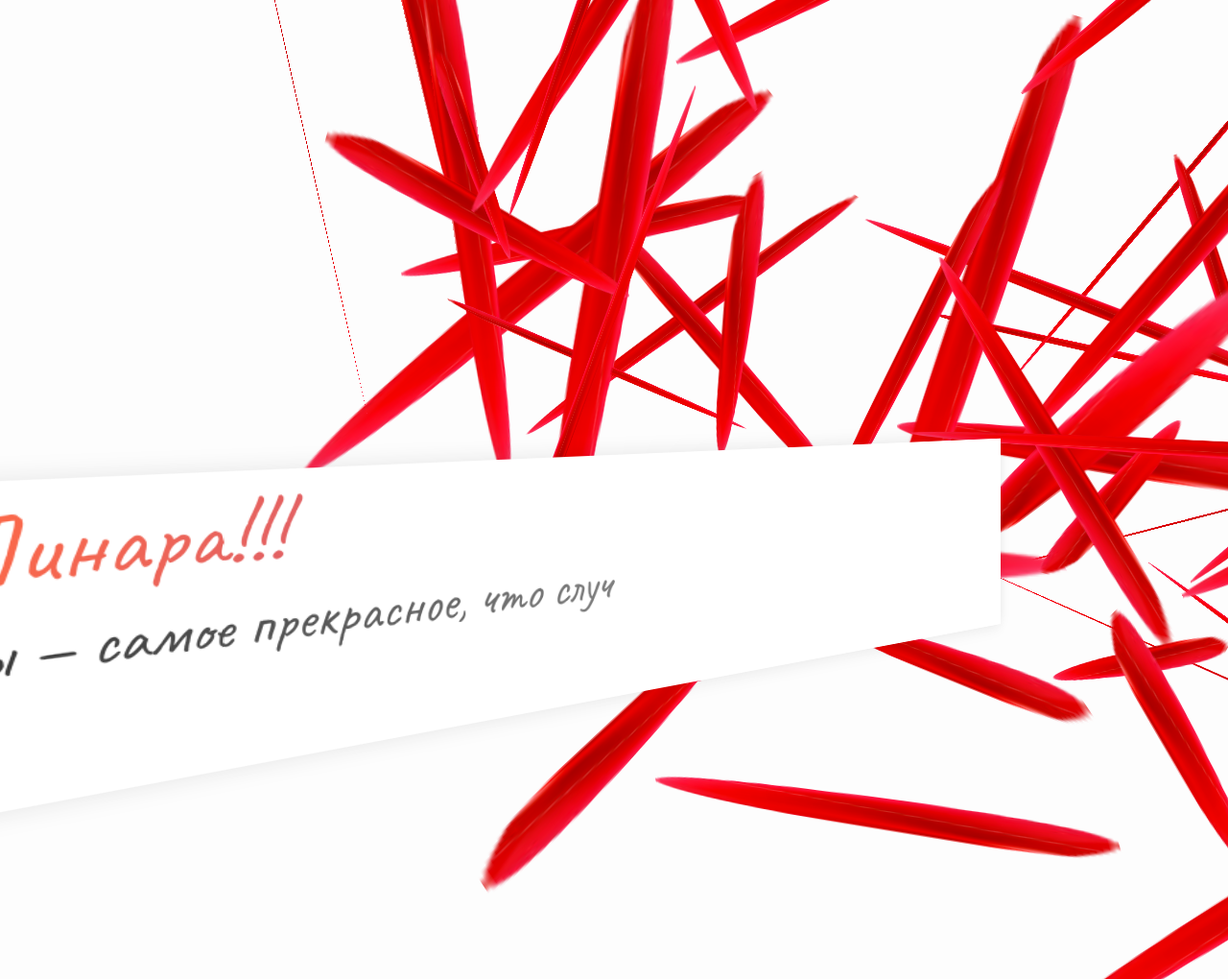
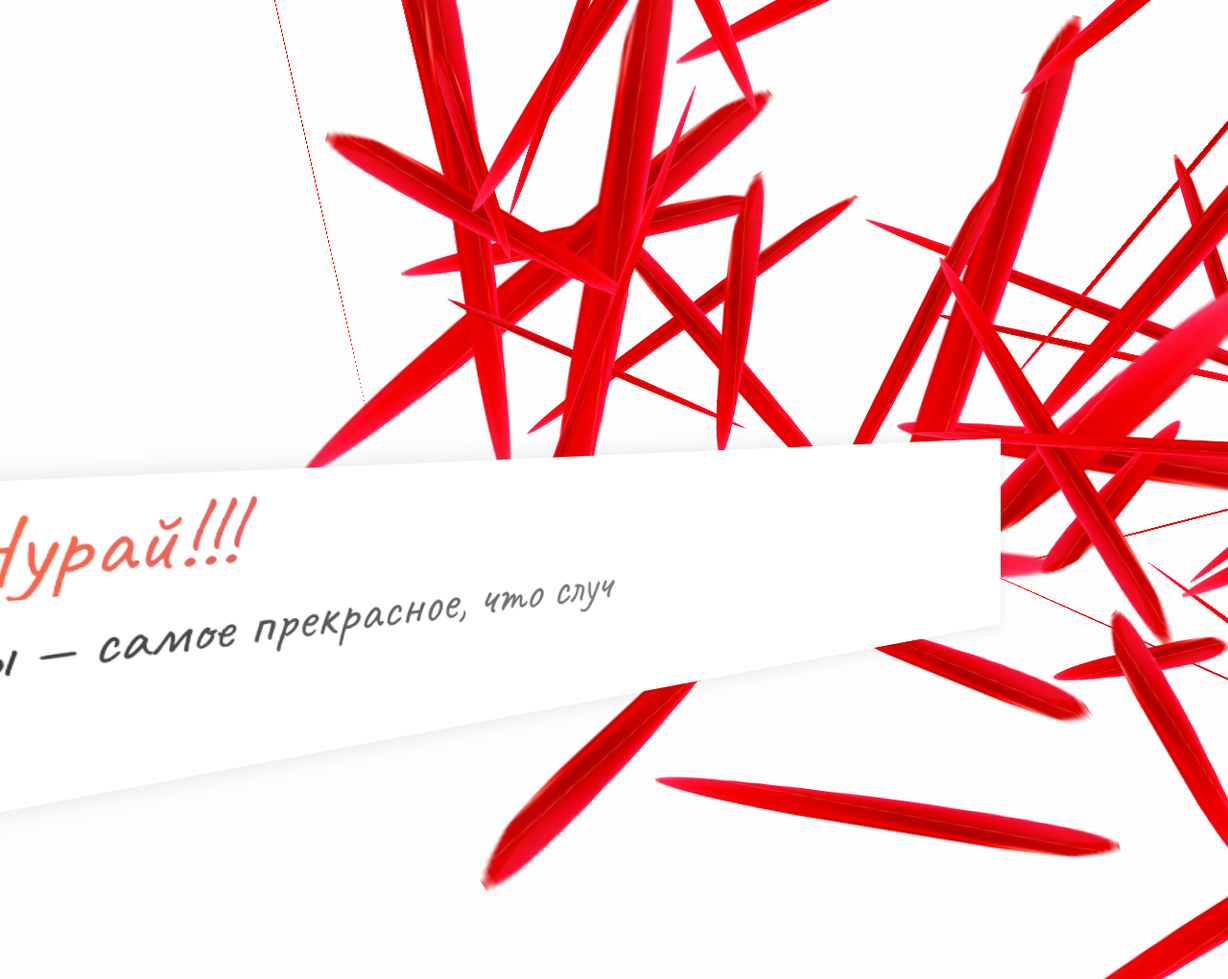
Before and after one commit to Bwe0123/8march, a plain HTML site: page index.html in a window 1280 px wide. Shown: the top 1020 px of the page at 96% size. Drawn offline with nearby package versions, Linux system fonts and the light colour scheme.

Commit message:
Update index.html

```diff
--- a/index.html
+++ b/index.html
@@ -20,7 +20,7 @@
 <div id="petals"></div>
 
 <div class="card">
-    <div class="title">Линара!!!</div>
+    <div class="title">Нурай!!!</div>
     <div class="text" id="text"></div>
     <div class="author" id="author">- Твой чудик</div>
 </div>
```
